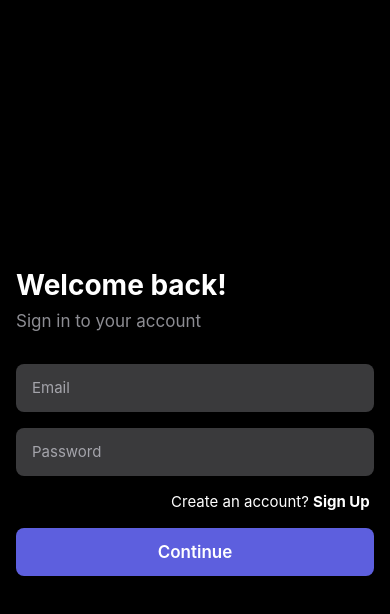
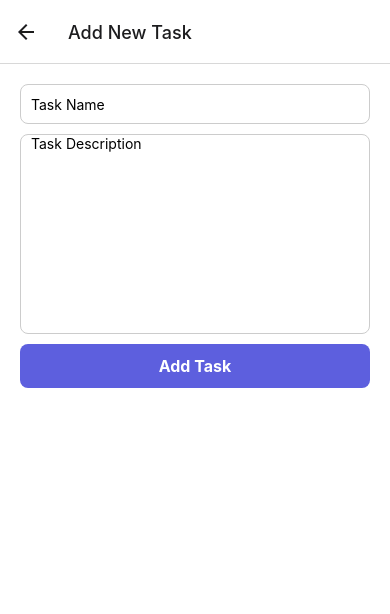
Before and after one commit to CodeNova-MAD6135/FP_MAD6114, a React Native app: screen /AddTask in a window 390 px wide. Shown: the top 614 px of the page. Built offline with nearby package versions, Linux system fonts and the light colour scheme.

Commit message:
Added design changes

```diff
--- a/Navigation.js
+++ b/Navigation.js
@@ -11,6 +11,8 @@ import UserManagement from './components/Admin/UserManagement';
 import Profile from './components/Admin/Profile';
 import EditUser from './components/Admin/EditUser';
 import AddProject from './components/Admin/AddProject';
+import ProjectDetail from './components/Admin/ProjectDetail';
+import AddTask from './components/Admin/AddTask';
 
 const Tab = createBottomTabNavigator();
 const Stack = createStackNavigator();
@@ -72,12 +74,33 @@ const Navigation = () => {
         <Stack.Screen
         name="EditUser"
         component={EditUser}
-        options={{ headerShown: false  }}
+        options={{
+          title: '',
+          headerBackTitle: null
+        }}
         />
         <Stack.Screen
         name="AddProject"
         component={AddProject}
-        options={{ title: 'Add Project' }}
+        options={{
+          title: 'New Project',
+          headerBackTitle: null
+        }}
+        />
+        <Stack.Screen
+        name="ProjectDetail"
+        component={ProjectDetail}
+        options={{
+          title: '',
+          headerBackTitle: null
+        }}
+        />
+         <Stack.Screen
+        name="AddTask"
+        component={AddTask}
+        options={{
+          title: 'Add New Task'
+        }}
         />
       </Stack.Navigator>
     </NavigationContainer>
--- /dev/null
+++ b/components/Admin/AddTask.js
@@ -0,0 +1,67 @@
+import React, { useState } from 'react';
+import { View, TextInput, TouchableOpacity, Text, StyleSheet } from 'react-native';
+
+const AddTask = ({ navigation }) => {
+  const [TaskName, setTaskName] = useState('');
+  const [TaskDescription, setTaskDescription] = useState('');
+
+  const handleAddTask = () => {
+    // Handle adding the Task (e.g., save to state or API)
+    // You can implement this part as needed
+  };
+
+  return (
+    <View style={styles.container}>
+          <TextInput
+              style={styles.input}
+              placeholder="Task Name"
+              value={TaskName}
+              onChangeText={text => setTaskName(text)}
+          />
+          <TextInput
+              style={[styles.input, styles.inputArea]}
+              multiline
+              numberOfLines={4}
+              placeholder="Task Description"
+              value={TaskDescription}
+              onChangeText={text => setTaskDescription(text)}
+          />
+          <TouchableOpacity style={styles.addButton} onPress={handleAddTask}>
+              <Text style={styles.buttonText}>Add Task</Text>
+          </TouchableOpacity>
+    </View>
+  );
+};
+
+const styles = StyleSheet.create({
+  container: {
+    flex: 1,
+    padding: 20,
+    backgroundColor: 'white',
+    position: 'relative'
+  },
+  input: {
+    height: 40,
+    marginBottom: 10,
+    paddingLeft: 10,
+    borderRadius: 8,
+    borderColor: '#ccc',
+    borderWidth: 1,
+  },
+  inputArea: {
+    height: 200,
+  },
+  addButton: {
+    backgroundColor: '#5D5FDE',
+    borderRadius: 8,
+    paddingVertical: 12,
+    alignItems: 'center',
+  },
+  buttonText: {
+    color: 'white',
+    fontWeight: 'bold',
+    fontSize: 16,
+  },
+});
+
+export default AddTask;
--- a/components/Admin/EditUser.js
+++ b/components/Admin/EditUser.js
@@ -31,8 +31,8 @@ const EditUser = ({ route, navigation }) => {
                     keyboardType="numeric"
                 />
             </View>
-            <TouchableOpacity onPress={handleSave}>
-                <Text style={styles.button}>Save</Text>
+            <TouchableOpacity style={styles.addButton} onPress={handleSave}>
+                <Text style={styles.buttonText}>Save</Text>
             </TouchableOpacity>
         </View>
     </View>
@@ -42,9 +42,7 @@ const EditUser = ({ route, navigation }) => {
 const styles = StyleSheet.create({
   container: {
     flex: 1,
-    padding: 16,
-    borderRadius: 8,
-    marginTop: 80
+    backgroundColor: 'white',
   },
   userInfoContainer: {
     backgroundColor: 'white',
@@ -70,18 +68,20 @@ const styles = StyleSheet.create({
     height: 40,
     width: 100,
     padding: 10,
-    borderColor: '#d0d0d0',
+    borderColor: '#f3f3f3',
     borderWidth: 1,
     fontSize: 16,
   },
-  button: {
+  addButton: {
     backgroundColor: '#5D5FDE',
+    borderRadius: 8,
+    paddingVertical: 12,
+    alignItems: 'center',
+  },
+  buttonText: {
     color: 'white',
-    textAlign: 'center',
-    paddingVertical: 10,
-    borderRadius: 5,
+    fontWeight: 'bold',
     fontSize: 16,
-    width: '100%', // Set button width to 100%
   },
 });
 
--- a/components/Admin/Profile.js
+++ b/components/Admin/Profile.js
@@ -34,6 +34,7 @@ const styles = StyleSheet.create({
     padding: 16,
     justifyContent: 'center',
     alignItems: 'center',
+    backgroundColor: 'white',
   },
   profileContainer: {
     alignItems: 'center',
--- a/components/Admin/ProjectCard.js
+++ b/components/Admin/ProjectCard.js
@@ -18,8 +18,8 @@ const ProjectCard = ({ name, status, progress }) => {
   const styles = StyleSheet.create({
     card: {
       padding: 10,
-      marginBottom: 10,
-      backgroundColor: 'white',
+      marginBottom: 20,
+      backgroundColor: '#f9f9f9',
       borderRadius: 5,
       shadowColor: '#000',
       shadowOffset: {
--- /dev/null
+++ b/components/Admin/ProjectDetail.js
@@ -0,0 +1,146 @@
+import React, { useState } from 'react';
+import { View, Text, TouchableOpacity, StyleSheet, FlatList, TextInput } from 'react-native';
+import { Feather } from '@expo/vector-icons';
+import { Ionicons } from '@expo/vector-icons';
+
+const ProjectDetail = ({ route, navigation }) => {
+  const { projectId, projectName, projectDescription } = route.params;
+
+  const [searchQuery, setSearchQuery] = useState('');
+  const [tasks, setTasks] = useState([
+    { taskId: 1, taskName: 'Task 1', taskDescription: 'Description for Task 1' },
+    { taskId: 2, taskName: 'Task 2', taskDescription: 'Description for Task 2' },
+    // Add more tasks as needed
+  ]);
+
+  const filteredTasks= tasks.filter(task =>
+    task.taskName.toLowerCase().includes(searchQuery.toLowerCase()) ||
+    task.taskDescription.toLowerCase().includes(searchQuery.toLowerCase())
+  );
+
+  const handleAddTask = () => {
+    // Navigate to AddTask screen with projectId as a parameter
+    navigation.navigate('AddTask', { projectId });
+  };
+
+  const renderItem = ({ item }) => (
+    <View style={styles.taskItem}>
+      <Text style={styles.taskName}>{item.taskName}</Text>
+      <Text style={styles.taskDescription}>{item.taskDescription}</Text>
+    </View>
+  );
+
+  return (
+    <View style={styles.container}>
+      <View style={styles.projectWrap}>
+        <Text style={styles.projectName}>{projectName}</Text>
+        <Text style={styles.projectDescription}>{projectDescription}</Text>
+      </View>
+      <View style={styles.listWrap}>
+        <View style={styles.taskTitleWrap}>
+            <Text style={styles.taskTitle}>Task(s)</Text>
+        </View>
+        <View style={styles.searchBox}>
+            <TextInput
+            style={styles.searchInput}
+            placeholder="Search Tasks"
+            value={searchQuery}
+            onChangeText={text => setSearchQuery(text)}
+            />
+            <Ionicons
+                name="search-outline"
+                size={24}
+                color="#d3d3d3"
+                style={styles.searchIcon}
+            />
+        </View>
+        <FlatList
+            data={filteredTasks}
+            keyExtractor={(item) => item.taskId.toString()}
+            renderItem={renderItem}
+            style={styles.taskList}
+        />
+      </View>
+
+      <TouchableOpacity style={styles.addButton} onPress={handleAddTask}>
+        <Feather name="plus" size={24} color="white" />
+      </TouchableOpacity>
+    </View>
+  );
+};
+
+const styles = StyleSheet.create({
+  container: {
+    flex: 1,
+    backgroundColor: '#fff',
+    padding: 10,
+    borderRadius: 4,
+  },
+  projectWrap:{
+    display: 'flex',
+    alignItems: 'center',
+  },
+  projectName: {
+    fontSize: 18,
+    fontWeight: 'bold',
+    marginBottom: 10,
+  },
+  projectDescription: {
+    color: 'gray',
+    fontSize: 16,
+    marginBottom: 20,
+  },
+  listWrap: {
+    marginTop: 20,
+    padding: 10,
+  },
+  taskTitleWrap:{
+    borderBottomWidth: 1,
+    borderBottomColor: '#c7c7c7',
+    marginBottom: 10
+  },
+  taskTitle:{
+    fontSize: 16,
+    fontWeight: 'bold',
+    paddingBottom: 5,
+  },
+  taskItem: {
+    marginBottom: 10,
+    padding: 5,
+    borderBottomWidth: 1,
+    borderBottomColor: '#f0f0f0',
+
+  },
+  taskName: {
+    fontWeight: 'bold',
+  },
+  taskDescription: {
+    color: 'gray',
+  },
+  addButton: {
+    position: 'absolute',
+    bottom: 20,
+    right: 20,
+    backgroundColor: '#5D5FDE',
+    borderRadius: 50,
+    width: 50,
+    height: 50,
+    justifyContent: 'center',
+    alignItems: 'center',
+    elevation: 5,
+  },
+  searchInput: {
+    height: 40,
+    backgroundColor: '#f0f0f0',
+    marginBottom: 10,
+    paddingLeft: 10,
+    borderRadius: 8
+  },
+  searchIcon: {
+    position: 'absolute',
+    top: 8,
+    right: 5
+  },
+});
+
+export default ProjectDetail;
--- a/components/Admin/ProjectOverview.js
+++ b/components/Admin/ProjectOverview.js
@@ -30,39 +30,9 @@ const ProjectOverview = () => {
   const styles = StyleSheet.create({
     container: {
       flex: 1,
-      padding: 16,
-      marginTop: 40,
-    },
-    card: {
-      borderRadius: 8,
-      padding: 16,
-      marginBottom: 16,
-      shadowColor: '#000',
-      shadowOffset: {
-        width: 0,
-        height: 2,
-      },
-      shadowOpacity: 0.2,
-      shadowRadius: 3,
-      elevation: 4,
-    },
-    cardTitle: {
-      fontSize: 16,
-      fontWeight: 'bold',
-      marginBottom: 8,
-      color: '#fff',
-    },
-    progressBarContainer: {
-      height: 8,
-      backgroundColor: '#ccc',
-      borderRadius: 4,
-      marginVertical: 8,
-      overflow: 'hidden',
-    },
-    progressBar: {
-      height: '100%',
-      borderRadius: 4,
-    },
+      backgroundColor: 'white',
+      padding: 20
+    }
   });
 
 export default ProjectOverview;
--- a/components/Admin/TaskManagement.js
+++ b/components/Admin/TaskManagement.js
@@ -93,6 +93,15 @@ const TaskManagement = ({ navigation }) => {
     );
   };
 
+  const handleProjectPress = (projectItem) => {
+    navigation.navigate('ProjectDetail',
+    {
+      projectId: projectItem.projectId,
+      projectName: projectItem.projectName,
+      projectDescription: projectItem.projectDescription
+    });
+  };
+
   const groupedProjects = [];
   for (let i = 0; i < filteredProjects.length; i += 2) {
     if (i + 1 < filteredProjects.length) {
@@ -105,10 +114,12 @@ const TaskManagement = ({ navigation }) => {
   const renderItem = ({ item }) => (
     <View style={styles.rowContainer}>
       {item.map(project => (
-          <View key={project.projectId} style={styles.folderContainer}>
+          <View key={project.projectId} style={styles.folderContainer} >
             <View style={styles.backCard}></View>
             <View style={styles.frontCard}>
+            <TouchableOpacity onPress={() => handleProjectPress(project)}>
               <Text style={styles.label}>{project.projectName}</Text>
+              </TouchableOpacity>
               <View style={styles.actions}>
                 <TouchableOpacity onPress={() => handleDelete(project)}>
                   <Ionicons name="trash" size={20} color="white" />
@@ -118,6 +129,7 @@ const TaskManagement = ({ navigation }) => {
         </View>
       ))}
     </View>
+
   );
 
   return (
@@ -151,6 +163,7 @@ const styles = StyleSheet.create({
   container: {
     flex: 1,
     padding: 16,
+    backgroundColor: 'white',
   },
   rightContent: {
     flex: 1,
@@ -174,7 +187,7 @@ const styles = StyleSheet.create({
   },
   searchInput: {
     height: 40,
-    backgroundColor: 'white',
+    backgroundColor: '#f5f5f5',
     marginBottom: 10,
     paddingLeft: 10,
     borderRadius: 8
--- a/components/Admin/UserManagement.js
+++ b/components/Admin/UserManagement.js
@@ -1,11 +1,12 @@
 import React, { useState } from 'react';
-import { View, Text, TouchableOpacity, FlatList, StyleSheet, Image, Alert, TextInput } from 'react-native';
+import { View, Text, TouchableOpacity, FlatList, StyleSheet, Image, Alert, TextInput} from 'react-native';
 import { Ionicons } from '@expo/vector-icons';
-import EditUser from './EditUser';
+import { Swipeable } from 'react-native-gesture-handler';
 
 const UserManagement = ({navigation}) => {
 
   const [searchQuery, setSearchQuery] = useState('');
+  const [swipedIndex, setSwipedIndex] = useState(null);
 
   const [users, setUsers] = useState([
     { id: 1, name: 'John Doe', email: 'john.doe@example.com', rate: 4.5 },
@@ -41,7 +42,33 @@ const UserManagement = ({navigation}) => {
     );
   };
 
-  const renderItem = ({ item }) => (
+  const handleSwipe = (index) => {
+    if (swipedIndex !== null && swipedIndex !== index) {
+      // Unswipe the previously swiped item
+      setSwipedIndex(null);
+    }
+    setSwipedIndex(index);
+  };
+
+  const renderItem = ({ item, index }) => (
+    <Swipeable
+      renderRightActions={() => (
+        <View style={styles.userSwipeItem}>
+          <TouchableOpacity onPress={() => handleEdit(item)}>
+            <Ionicons name="create" size={24} color="#007BFF" />
+          </TouchableOpacity>
+          <TouchableOpacity onPress={() => handleDelete(item)} >
+            <Ionicons name="trash" size={24} color="#FF4500" />
+          </TouchableOpacity>
+        </View>
+      )}
+      onSwipeableOpen={() => handleSwipe(index)}
+      onSwipeableClose={() => {
+        if (swipedIndex === index) {
+          setSwipedIndex(null);
+        }
+      }}
+    >
     <View style={styles.userItem}>
       <View style={styles.leftContent}>
         <Image
@@ -53,16 +80,9 @@ const UserManagement = ({navigation}) => {
         <Text style={styles.name}>{item.name}</Text>
         <Text style={styles.info}>Email: {item.email}</Text>
         <Text style={styles.info}>Rate: {item.rate}</Text>
-        <View style={styles.actions}>
-          <TouchableOpacity onPress={() => handleEdit(item)}>
-            <Ionicons name="create-outline" size={20} color="#5D5FDE" />
-          </TouchableOpacity>
-          <TouchableOpacity onPress={() => handleDelete(item)}>
-            <Ionicons name="trash-outline" size={20} color="red" />
-          </TouchableOpacity>
-        </View>
       </View>
     </View>
+    </Swipeable>
   );
 
   return (
@@ -92,19 +112,20 @@ const styles = StyleSheet.create({
   container: {
     flex: 1,
     padding: 16,
+    backgroundColor: 'white',
+  },
+  userSwipeItem: {
+    flexDirection: 'column',
+    justifyContent: 'space-around',
+    marginBottom: 10,
+
   },
   userItem: {
     flexDirection: 'row',
     padding: 10,
     marginBottom: 10,
-    backgroundColor: 'white',
-    borderRadius: 5,
-    shadowColor: '#000',
-    shadowOffset: {
-    width: 2,
-    height: 1,
-    },
-    shadowOpacity: 0.1
+    borderBottomWidth: 1,
+    borderBottomColor: '#f3f3f3'
   },
   leftContent: {
     marginRight: 10,
@@ -134,16 +155,16 @@ const styles = StyleSheet.create({
   },
   searchInput: {
     height: 40,
-    backgroundColor: 'white',
+    backgroundColor: '#f5f5f5',
     marginBottom: 10,
     paddingLeft: 10,
     borderRadius: 8
   },
   searchIcon: {
     position: 'absolute',
-    top: 20,
+    top: 22,
     right: 20
-  }
+  },
 });
 
 export default UserManagement;
--- a/package.json
+++ b/package.json
@@ -18,7 +18,9 @@
     "react-hook-form": "^7.47.0",
     "react-native": "0.72.6",
     "react-native-elements": "^3.4.3",
-    "react-native-picker-select": "^8.1.0"
+    "react-native-gesture-handler": "^2.13.4",
+    "react-native-picker-select": "^8.1.0",
+    "react-native-reanimated": "^3.5.4"
   },
   "devDependencies": {
     "@babel/core": "^7.20.0"
```
Also changed, not shown: 1 other file (tests, documents, lock files or other folders).
